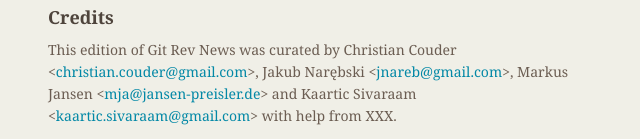
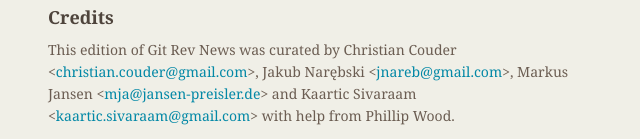
Before and after one commit to git/git.github.io, a Jekyll site: the page built from rev_news/drafts/edition-57.md, in a window 1280 px wide and 900 px high, scrolled down 2801 px. Shown: the part 758-897 px from the top of the window, without its empty margins (486-1126 px from the left). Built offline with Jekyll 4.4.1, drawn with Linux system fonts in a browser that asks for light colours.

Commit message:
rn-57: add Phillip Wood among the helpers

```diff
--- a/rev_news/drafts/edition-57.md
+++ b/rev_news/drafts/edition-57.md
@@ -231,4 +231,4 @@
 Jakub Narębski &lt;<jnareb@gmail.com>&gt;,
 Markus Jansen &lt;<mja@jansen-preisler.de>&gt; and
 Kaartic Sivaraam &lt;<kaartic.sivaraam@gmail.com>&gt;
-with help from XXX.
+with help from Phillip Wood.
```
